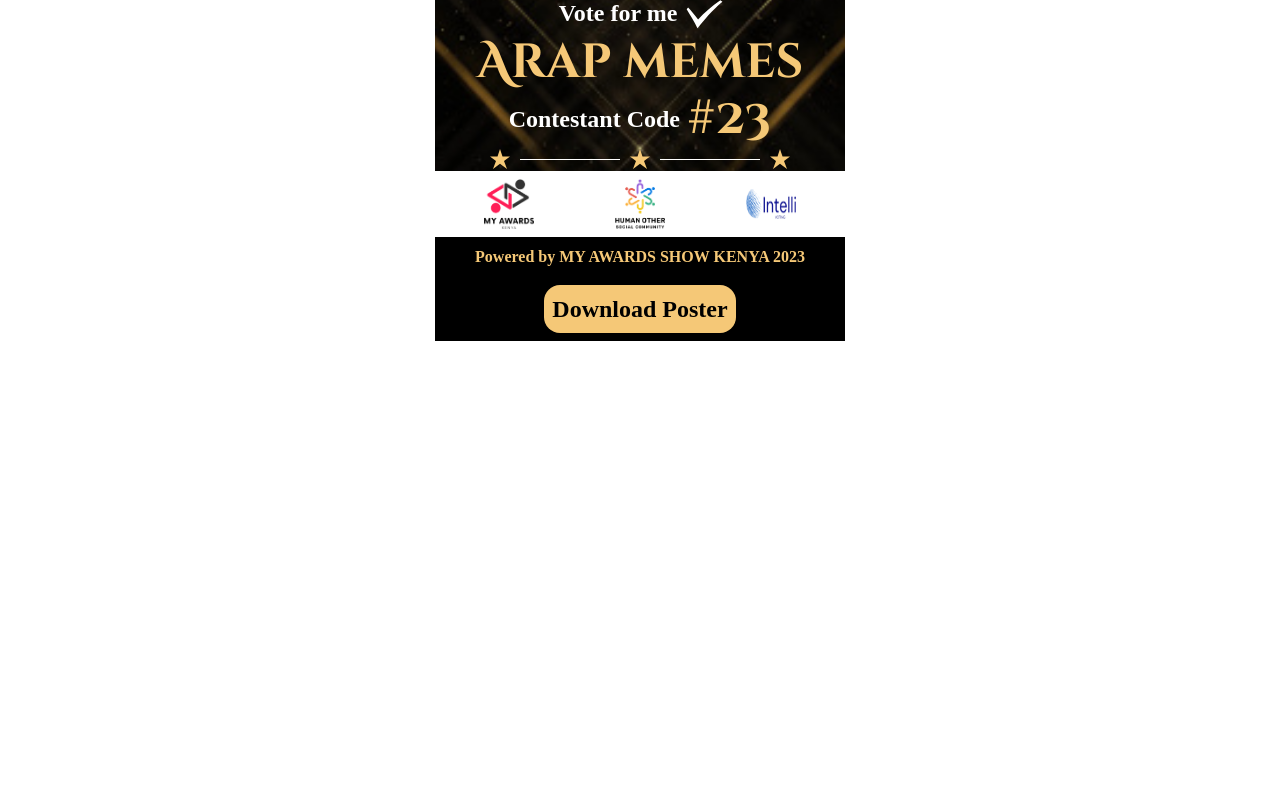
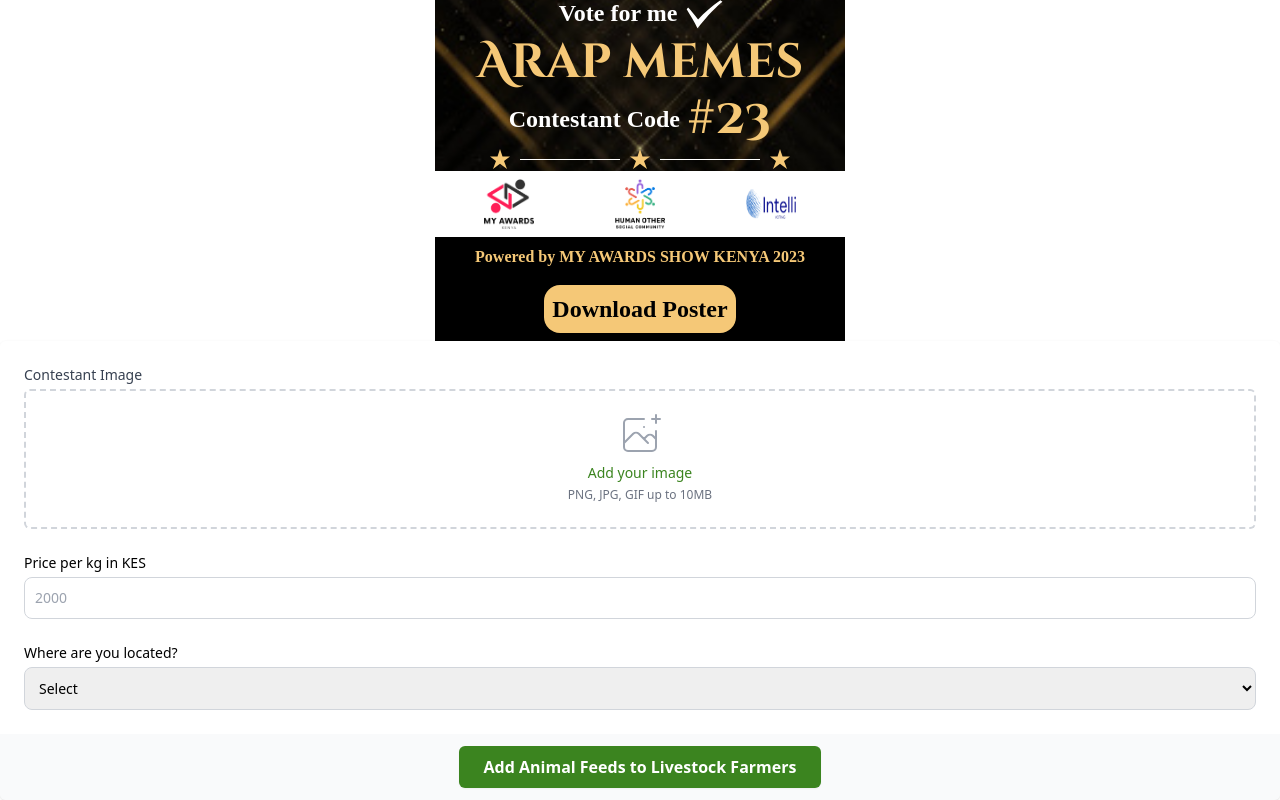
Before and after one commit to amoskyalo/card-to-image-react, a React (Vite) app: page / in a window 1280 px wide. Shown: the part 453-1253 px from the top of the page. Before the commit the page ends 800 px from the top, so only its background shows below. Built offline with nearby package versions, Linux system fonts and the light colour scheme; a web font is replaced by a local one.

Commit message:
Added template

```diff
--- a/src/App.jsx
+++ b/src/App.jsx
@@ -1,5 +1,6 @@
 import React from "react";
 import MyComponent from "./MyComponent";
+import Form from "./Form";
 
 const App = () => {
   const posters = [
@@ -23,6 +24,7 @@ const App = () => {
         ))}
       </div>
 
+      <Form />
     </>
   );
 };
--- /dev/null
+++ b/src/Form.jsx
@@ -0,0 +1,92 @@
+import React from "react";
+
+const Form = () => {
+  return (
+    <form >
+      <div className="shadow sm:overflow-hidden sm:rounded-md">
+        <div className="space-y-6 bg-white px-4 py-5 sm:p-6">
+          <div>
+            <label className="block text-sm font-medium text-gray-700">
+              Contestant Image
+            </label>
+            <div className="mt-1 flex justify-center rounded-md border-2 border-dashed border-gray-300 px-6 pt-5 pb-6">
+              <div className="space-y-1 text-center">
+                <svg
+                  className="mx-auto h-12 w-12 text-gray-400"
+                  stroke="currentColor"
+                  fill="none"
+                  viewBox="0 0 48 48"
+                  aria-hidden="true"
+                >
+                  <path
+                    d="M28 8H12a4 4 0 00-4 4v20m32-12v8m0 0v8a4 4 0 01-4 4H12a4 4 0 01-4-4v-4m32-4l-3.172-3.172a4 4 0 00-5.656 0L28 28M8 32l9.172-9.172a4 4 0 015.656 0L28 28m0 0l4 4m4-24h8m-4-4v8m-12 4h.02"
+                    stroke-width="2"
+                    stroke-linecap="round"
+                    stroke-linejoin="round"
+                  />
+                </svg>
+                <div className="text-sm text-gray-600" >
+                  <label
+                    for="file-upload"
+                    className="relative cursor-pointer rounded-md bg-white font-medium text-indigo-600 focus-within:outline-none focus-within:ring-2 focus-within:ring-indigo-500 focus-within:ring-offset-2 hover:text-indigo-500"
+                  >
+                    <span className="text-[#3B841F]">Add your image</span>
+                    <input
+                      id="file-upload"
+                      name="file-upload"
+                      accept="image/*"
+                      type="file"
+                      className="sr-only"
+                    />
+                  </label>
+                </div>
+                <p className="text-xs text-gray-500">
+                  PNG, JPG, GIF up to 10MB
+                </p>
+              </div>
+            </div>
+          </div>
+
+          <div>
+            <label className="block text-sm font-medium te/xt-gray-700">
+              Price per kg in KES
+            </label>
+            <div className="mt-1">
+              <input
+                type={"number"}
+                className=" border border-gray-300  text-sm rounded-lg focus:ring-blue-500 focus:border-blue-500 block w-full p-2.5 "
+                placeholder="2000"
+              />
+            </div>
+          </div>
+
+          <div>
+            <label className="block text-sm font-medium te/xt-gray-700">
+              Where are you located?
+            </label>
+            <div className="mt-1">
+              <select
+                className=" border border-gray-300  text-sm rounded-lg focus:ring-blue-500 focus:border-blue-500 block w-full p-2.5 "
+                value={location}
+                onChange={(e) => setLocation(e.target.value)}
+              >
+                <option value="">Select</option>
+              </select>
+            </div>
+          </div>
+        </div>
+
+        <div className="bg-gray-50 flex justify-center px-4 py-3 text-right sm:px-6">
+          <button
+            type="submit"
+            className=" text-center rounded-md border border-transparent  bg-[#3B841F] py-2 px-6  font-bold text-white shadow-sm focus:outline-none focus:ring-2 focus:ring-indigo-500 focus:ring-offset-2"
+          >
+            Add Animal Feeds to Livestock Farmers
+          </button>
+        </div>
+      </div>
+    </form>
+  );
+};
+
+export default Form;
```
